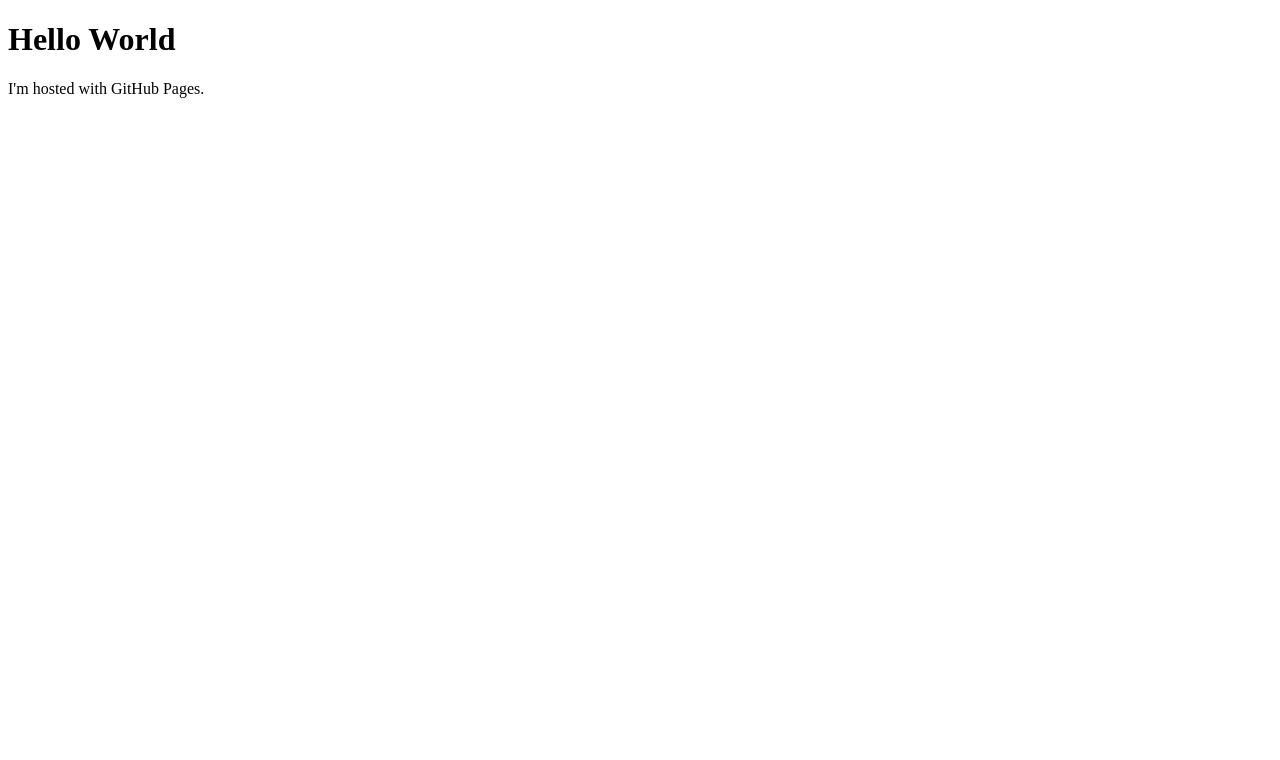
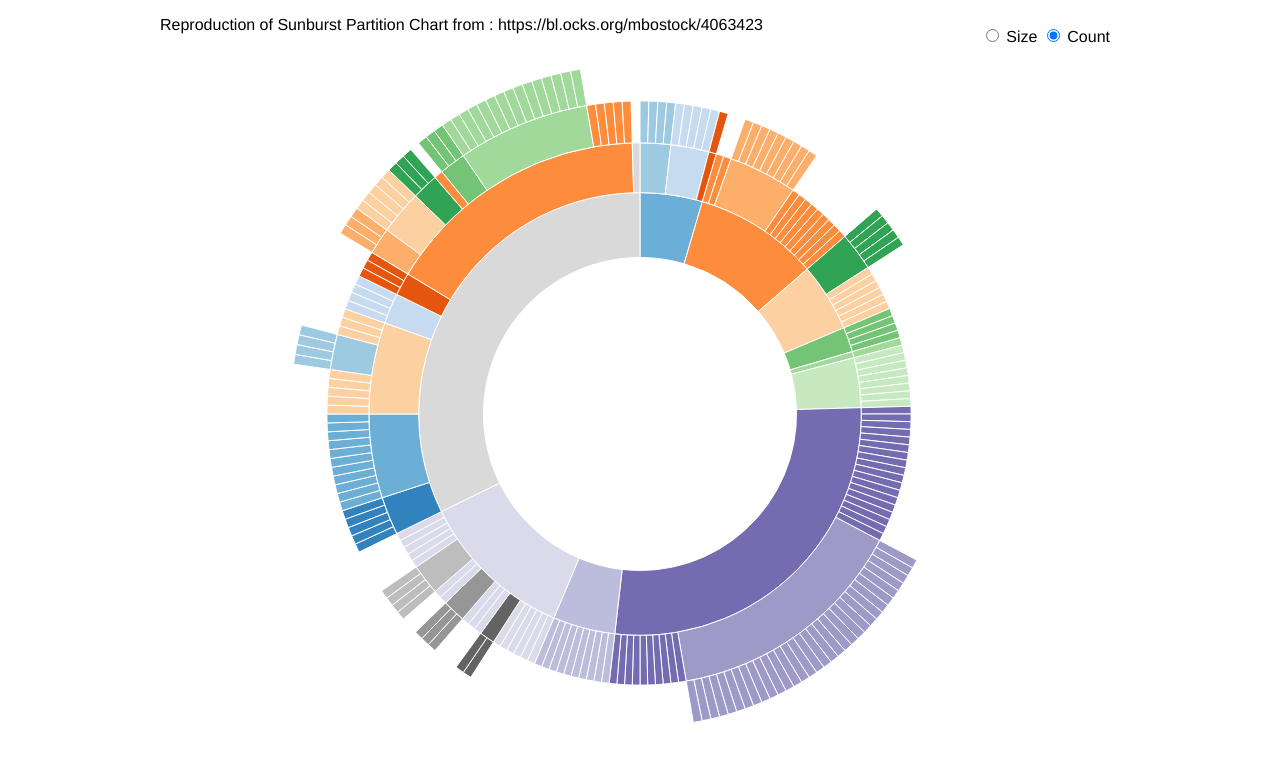
Before and after one commit to kishkp/kishkp.github.io, a plain HTML site: page index.html in a window 1280 px wide. Drawn offline with nearby package versions, Linux system fonts and the light colour scheme.

Commit message:
sunburst Chart

```diff
--- /dev/null
+++ b/flare.json
@@ -0,0 +1,380 @@
+{
+ "name": "flare",
+ "children": [
+  {
+   "name": "analytics",
+   "children": [
+    {
+     "name": "cluster",
+     "children": [
+      {"name": "AgglomerativeCluster", "size": 3938},
+      {"name": "CommunityStructure", "size": 3812},
+      {"name": "HierarchicalCluster", "size": 6714},
+      {"name": "MergeEdge", "size": 743}
+     ]
+    },
+    {
+     "name": "graph",
+     "children": [
+      {"name": "BetweennessCentrality", "size": 3534},
+      {"name": "LinkDistance", "size": 5731},
+      {"name": "MaxFlowMinCut", "size": 7840},
+      {"name": "ShortestPaths", "size": 5914},
+      {"name": "SpanningTree", "size": 3416}
+     ]
+    },
+    {
+     "name": "optimization",
+     "children": [
+      {"name": "AspectRatioBanker", "size": 7074}
+     ]
+    }
+   ]
+  },
+  {
+   "name": "animate",
+   "children": [
+    {"name": "Easing", "size": 17010},
+    {"name": "FunctionSequence", "size": 5842},
+    {
+     "name": "interpolate",
+     "children": [
+      {"name": "ArrayInterpolator", "size": 1983},
+      {"name": "ColorInterpolator", "size": 2047},
+      {"name": "DateInterpolator", "size": 1375},
+      {"name": "Interpolator", "size": 8746},
+      {"name": "MatrixInterpolator", "size": 2202},
+      {"name": "NumberInterpolator", "size": 1382},
+      {"name": "ObjectInterpolator", "size": 1629},
+      {"name": "PointInterpolator", "size": 1675},
+      {"name": "RectangleInterpolator", "size": 2042}
+     ]
+    },
+    {"name": "ISchedulable", "size": 1041},
+    {"name": "Parallel", "size": 5176},
+    {"name": "Pause", "size": 449},
+    {"name": "Scheduler", "size": 5593},
+    {"name": "Sequence", "size": 5534},
+    {"name": "Transition", "size": 9201},
+    {"name": "Transitioner", "size": 19975},
+    {"name": "TransitionEvent", "size": 1116},
+    {"name": "Tween", "size": 6006}
+   ]
+  },
+  {
+   "name": "data",
+   "children": [
+    {
+     "name": "converters",
+     "children": [
+      {"name": "Converters", "size": 721},
+      {"name": "DelimitedTextConverter", "size": 4294},
+      {"name": "GraphMLConverter", "size": 9800},
+      {"name": "IDataConverter", "size": 1314},
+      {"name": "JSONConverter", "size": 2220}
+     ]
+    },
+    {"name": "DataField", "size": 1759},
+    {"name": "DataSchema", "size": 2165},
+    {"name": "DataSet", "size": 586},
+    {"name": "DataSource", "size": 3331},
+    {"name": "DataTable", "size": 772},
+    {"name": "DataUtil", "size": 3322}
+   ]
+  },
+  {
+   "name": "display",
+   "children": [
+    {"name": "DirtySprite", "size": 8833},
+    {"name": "LineSprite", "size": 1732},
+    {"name": "RectSprite", "size": 3623},
+    {"name": "TextSprite", "size": 10066}
+   ]
+  },
+  {
+   "name": "flex",
+   "children": [
+    {"name": "FlareVis", "size": 4116}
+   ]
+  },
+  {
+   "name": "physics",
+   "children": [
+    {"name": "DragForce", "size": 1082},
+    {"name": "GravityForce", "size": 1336},
+    {"name": "IForce", "size": 319},
+    {"name": "NBodyForce", "size": 10498},
+    {"name": "Particle", "size": 2822},
+    {"name": "Simulation", "size": 9983},
+    {"name": "Spring", "size": 2213},
+    {"name": "SpringForce", "size": 1681}
+   ]
+  },
+  {
+   "name": "query",
+   "children": [
+    {"name": "AggregateExpression", "size": 1616},
+    {"name": "And", "size": 1027},
+    {"name": "Arithmetic", "size": 3891},
+    {"name": "Average", "size": 891},
+    {"name": "BinaryExpression", "size": 2893},
+    {"name": "Comparison", "size": 5103},
+    {"name": "CompositeExpression", "size": 3677},
+    {"name": "Count", "size": 781},
+    {"name": "DateUtil", "size": 4141},
+    {"name": "Distinct", "size": 933},
+    {"name": "Expression", "size": 5130},
+    {"name": "ExpressionIterator", "size": 3617},
+    {"name": "Fn", "size": 3240},
+    {"name": "If", "size": 2732},
+    {"name": "IsA", "size": 2039},
+    {"name": "Literal", "size": 1214},
+    {"name": "Match", "size": 3748},
+    {"name": "Maximum", "size": 843},
+    {
+     "name": "methods",
+     "children": [
+      {"name": "add", "size": 593},
+      {"name": "and", "size": 330},
+      {"name": "average", "size": 287},
+      {"name": "count", "size": 277},
+      {"name": "distinct", "size": 292},
+      {"name": "div", "size": 595},
+      {"name": "eq", "size": 594},
+      {"name": "fn", "size": 460},
+      {"name": "gt", "size": 603},
+      {"name": "gte", "size": 625},
+      {"name": "iff", "size": 748},
+      {"name": "isa", "size": 461},
+      {"name": "lt", "size": 597},
+      {"name": "lte", "size": 619},
+      {"name": "max", "size": 283},
+      {"name": "min", "size": 283},
+      {"name": "mod", "size": 591},
+      {"name": "mul", "size": 603},
+      {"name": "neq", "size": 599},
+      {"name": "not", "size": 386},
+      {"name": "or", "size": 323},
+      {"name": "orderby", "size": 307},
+      {"name": "range", "size": 772},
+      {"name": "select", "size": 296},
+      {"name": "stddev", "size": 363},
+      {"name": "sub", "size": 600},
+      {"name": "sum", "size": 280},
+      {"name": "update", "size": 307},
+      {"name": "variance", "size": 335},
+      {"name": "where", "size": 299},
+      {"name": "xor", "size": 354},
+      {"name": "_", "size": 264}
+     ]
+    },
+    {"name": "Minimum", "size": 843},
+    {"name": "Not", "size": 1554},
+    {"name": "Or", "size": 970},
+    {"name": "Query", "size": 13896},
+    {"name": "Range", "size": 1594},
+    {"name": "StringUtil", "size": 4130},
+    {"name": "Sum", "size": 791},
+    {"name": "Variable", "size": 1124},
+    {"name": "Variance", "size": 1876},
+    {"name": "Xor", "size": 1101}
+   ]
+  },
+  {
+   "name": "scale",
+   "children": [
+    {"name": "IScaleMap", "size": 2105},
+    {"name": "LinearScale", "size": 1316},
+    {"name": "LogScale", "size": 3151},
+    {"name": "OrdinalScale", "size": 3770},
+    {"name": "QuantileScale", "size": 2435},
+    {"name": "QuantitativeScale", "size": 4839},
+    {"name": "RootScale", "size": 1756},
+    {"name": "Scale", "size": 4268},
+    {"name": "ScaleType", "size": 1821},
+    {"name": "TimeScale", "size": 5833}
+   ]
+  },
+  {
+   "name": "util",
+   "children": [
+    {"name": "Arrays", "size": 8258},
+    {"name": "Colors", "size": 10001},
+    {"name": "Dates", "size": 8217},
+    {"name": "Displays", "size": 12555},
+    {"name": "Filter", "size": 2324},
+    {"name": "Geometry", "size": 10993},
+    {
+     "name": "heap",
+     "children": [
+      {"name": "FibonacciHeap", "size": 9354},
+      {"name": "HeapNode", "size": 1233}
+     ]
+    },
+    {"name": "IEvaluable", "size": 335},
+    {"name": "IPredicate", "size": 383},
+    {"name": "IValueProxy", "size": 874},
+    {
+     "name": "math",
+     "children": [
+      {"name": "DenseMatrix", "size": 3165},
+      {"name": "IMatrix", "size": 2815},
+      {"name": "SparseMatrix", "size": 3366}
+     ]
+    },
+    {"name": "Maths", "size": 17705},
+    {"name": "Orientation", "size": 1486},
+    {
+     "name": "palette",
+     "children": [
+      {"name": "ColorPalette", "size": 6367},
+      {"name": "Palette", "size": 1229},
+      {"name": "ShapePalette", "size": 2059},
+      {"name": "SizePalette", "size": 2291}
+     ]
+    },
+    {"name": "Property", "size": 5559},
+    {"name": "Shapes", "size": 19118},
+    {"name": "Sort", "size": 6887},
+    {"name": "Stats", "size": 6557},
+    {"name": "Strings", "size": 22026}
+   ]
+  },
+  {
+   "name": "vis",
+   "children": [
+    {
+     "name": "axis",
+     "children": [
+      {"name": "Axes", "size": 1302},
+      {"name": "Axis", "size": 24593},
+      {"name": "AxisGridLine", "size": 652},
+      {"name": "AxisLabel", "size": 636},
+      {"name": "CartesianAxes", "size": 6703}
+     ]
+    },
+    {
+     "name": "controls",
+     "children": [
+      {"name": "AnchorControl", "size": 2138},
+      {"name": "ClickControl", "size": 3824},
+      {"name": "Control", "size": 1353},
+      {"name": "ControlList", "size": 4665},
+      {"name": "DragControl", "size": 2649},
+      {"name": "ExpandControl", "size": 2832},
+      {"name": "HoverControl", "size": 4896},
+      {"name": "IControl", "size": 763},
+      {"name": "PanZoomControl", "size": 5222},
+      {"name": "SelectionControl", "size": 7862},
+      {"name": "TooltipControl", "size": 8435}
+     ]
+    },
+    {
+     "name": "data",
+     "children": [
+      {"name": "Data", "size": 20544},
+      {"name": "DataList", "size": 19788},
+      {"name": "DataSprite", "size": 10349},
+      {"name": "EdgeSprite", "size": 3301},
+      {"name": "NodeSprite", "size": 19382},
+      {
+       "name": "render",
+       "children": [
+        {"name": "ArrowType", "size": 698},
+        {"name": "EdgeRenderer", "size": 5569},
+        {"name": "IRenderer", "size": 353},
+        {"name": "ShapeRenderer", "size": 2247}
+       ]
+      },
+      {"name": "ScaleBinding", "size": 11275},
+      {"name": "Tree", "size": 7147},
+      {"name": "TreeBuilder", "size": 9930}
+     ]
+    },
+    {
+     "name": "events",
+     "children": [
+      {"name": "DataEvent", "size": 2313},
+      {"name": "SelectionEvent", "size": 1880},
+      {"name": "TooltipEvent", "size": 1701},
+      {"name": "VisualizationEvent", "size": 1117}
+     ]
+    },
+    {
+     "name": "legend",
+     "children": [
+      {"name": "Legend", "size": 20859},
+      {"name": "LegendItem", "size": 4614},
+      {"name": "LegendRange", "size": 10530}
+     ]
+    },
+    {
+     "name": "operator",
+     "children": [
+      {
+       "name": "distortion",
+       "children": [
+        {"name": "BifocalDistortion", "size": 4461},
+        {"name": "Distortion", "size": 6314},
+        {"name": "FisheyeDistortion", "size": 3444}
+       ]
+      },
+      {
+       "name": "encoder",
+       "children": [
+        {"name": "ColorEncoder", "size": 3179},
+        {"name": "Encoder", "size": 4060},
+        {"name": "PropertyEncoder", "size": 4138},
+        {"name": "ShapeEncoder", "size": 1690},
+        {"name": "SizeEncoder", "size": 1830}
+       ]
+      },
+      {
+       "name": "filter",
+       "children": [
+        {"name": "FisheyeTreeFilter", "size": 5219},
+        {"name": "GraphDistanceFilter", "size": 3165},
+        {"name": "VisibilityFilter", "size": 3509}
+       ]
+      },
+      {"name": "IOperator", "size": 1286},
+      {
+       "name": "label",
+       "children": [
+        {"name": "Labeler", "size": 9956},
+        {"name": "RadialLabeler", "size": 3899},
+        {"name": "StackedAreaLabeler", "size": 3202}
+       ]
+      },
+      {
+       "name": "layout",
+       "children": [
+        {"name": "AxisLayout", "size": 6725},
+        {"name": "BundledEdgeRouter", "size": 3727},
+        {"name": "CircleLayout", "size": 9317},
+        {"name": "CirclePackingLayout", "size": 12003},
+        {"name": "DendrogramLayout", "size": 4853},
+        {"name": "ForceDirectedLayout", "size": 8411},
+        {"name": "IcicleTreeLayout", "size": 4864},
+        {"name": "IndentedTreeLayout", "size": 3174},
+        {"name": "Layout", "size": 7881},
+        {"name": "NodeLinkTreeLayout", "size": 12870},
+        {"name": "PieLayout", "size": 2728},
+        {"name": "RadialTreeLayout", "size": 12348},
+        {"name": "RandomLayout", "size": 870},
+        {"name": "StackedAreaLayout", "size": 9121},
+        {"name": "TreeMapLayout", "size": 9191}
+       ]
+      },
+      {"name": "Operator", "size": 2490},
+      {"name": "OperatorList", "size": 5248},
+      {"name": "OperatorSequence", "size": 4190},
+      {"name": "OperatorSwitch", "size": 2581},
+      {"name": "SortOperator", "size": 2023}
+     ]
+    },
+    {"name": "Visualization", "size": 16540}
+   ]
+  }
+ ]
+}
--- a/index.html
+++ b/index.html
@@ -1,7 +1,99 @@
 <!DOCTYPE html>
-<html>
-<body>
-<h1>Hello World</h1>
-<p>I'm hosted with GitHub Pages.</p>
-</body>
-</html>
+<meta charset="utf-8">
+<style>
+
+body {
+  font-family: "Helvetica Neue", Helvetica, Arial, sans-serif;
+  margin: auto;
+  position: relative;
+  width: 960px;
+}
+
+form {
+  position: absolute;
+  right: 10px;
+  top: 10px;
+}
+
+</style>
+<div>
+<p> Reproduction of Sunburst Partition Chart from  : https://bl.ocks.org/mbostock/4063423 </p>
+</div>
+
+<form>
+  <label><input type="radio" name="mode" value="size"> Size</label>
+  <label><input type="radio" name="mode" value="count" checked> Count</label>
+</form>
+<script src="//d3js.org/d3.v3.min.js"></script>
+<script>
+
+
+
+var width = 960,
+    height = 700,
+    radius = Math.min(width, height) / 2,
+    color = d3.scale.category20c();
+
+var svg = d3.select("body").append("svg")
+    .attr("width", width)
+    .attr("height", height)
+  .append("g")
+    .attr("transform", "translate(" + width / 2 + "," + height * .52 + ")");
+
+var partition = d3.layout.partition()
+    .sort(null)
+    .size([2 * Math.PI, radius * radius])
+    .value(function(d) { return 1; });
+
+var arc = d3.svg.arc()
+    .startAngle(function(d) { return d.x; })
+    .endAngle(function(d) { return d.x + d.dx; })
+    .innerRadius(function(d) { return Math.sqrt(d.y); })
+    .outerRadius(function(d) { return Math.sqrt(d.y + d.dy); });
+
+d3.json("flare.json", function(error, root) {
+  if (error) throw error;
+
+  var path = svg.datum(root).selectAll("path")
+      .data(partition.nodes)
+    .enter().append("path")
+      .attr("display", function(d) { return d.depth ? null : "none"; }) // hide inner ring
+      .attr("d", arc)
+      .style("stroke", "#fff")
+      .style("fill", function(d) { return color((d.children ? d : d.parent).name); })
+      .style("fill-rule", "evenodd")
+      .each(stash);
+
+  d3.selectAll("input").on("change", function change() {
+    var value = this.value === "count"
+        ? function() { return 1; }
+        : function(d) { return d.size; };
+
+    path
+        .data(partition.value(value).nodes)
+      .transition()
+        .duration(1500)
+        .attrTween("d", arcTween);
+  });
+});
+
+// Stash the old values for transition.
+function stash(d) {
+  d.x0 = d.x;
+  d.dx0 = d.dx;
+}
+
+// Interpolate the arcs in data space.
+function arcTween(a) {
+  var i = d3.interpolate({x: a.x0, dx: a.dx0}, a);
+  return function(t) {
+    var b = i(t);
+    a.x0 = b.x;
+    a.dx0 = b.dx;
+    return arc(b);
+  };
+}
+
+d3.select(self.frameElement).style("height", height + "px");
+
+</script>
```
